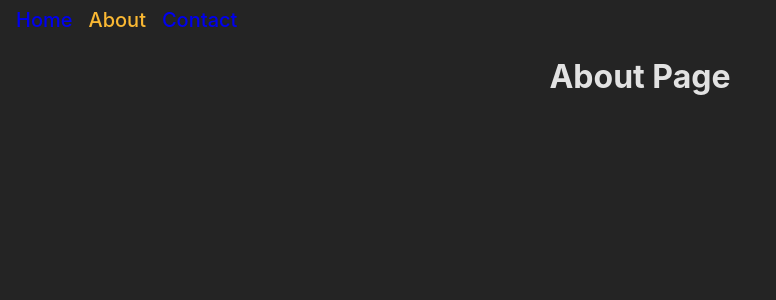
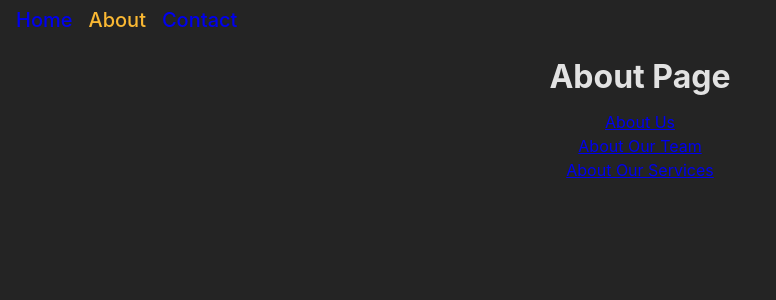
Before and after one commit to alonzojoe/react-spa-routing, a React (Vite) app: page /about in a window 1280 px wide. Shown: the top 300 px of the page, without its empty margins (0-776 px from the left). Built offline with nearby package versions, Linux system fonts and the light colour scheme.

Commit message:
implement the use of useNavigate and useParams for dynamic routes

```diff
--- a/src/components/Navbar.jsx
+++ b/src/components/Navbar.jsx
@@ -11,6 +11,7 @@ const Navbar = () => {
               isActive ? classes.active : undefined
             }
             to="/"
+            end
           >
             Home
           </NavLink>
--- a/src/pages/About.jsx
+++ b/src/pages/About.jsx
@@ -5,6 +5,17 @@ const About = () => {
   return (
     <>
       <h1>About Page</h1>
+      <ul>
+        <li>
+          <Link to="/about/Us">About Us</Link>
+        </li>
+        <li>
+          <Link to="/about/Our Team">About Our Team</Link>
+        </li>
+        <li>
+          <Link to="/about/Our Services">About Our Services</Link>
+        </li>
+      </ul>
     </>
   );
 };
--- /dev/null
+++ b/src/pages/AboutDetails.jsx
@@ -0,0 +1,18 @@
+import React from "react";
+import { useParams } from "react-router-dom";
+const AboutDetails = () => {
+  const params = useParams();
+  return (
+    <>
+      <h1>Details {params.type}</h1>
+      <p>
+        Lorem ipsum dolor sit amet consectetur adipisicing elit. Animi
+        laudantium, quae, architecto recusandae nostrum dignissimos beatae dolor
+        ut delectus impedit placeat provident pariatur quas atque perspiciatis
+        ex repudiandae! Recusandae, commodi!
+      </p>
+    </>
+  );
+};
+
+export default AboutDetails;
--- a/src/pages/Home.jsx
+++ b/src/pages/Home.jsx
@@ -1,11 +1,17 @@
-import { Link } from "react-router-dom";
+import { useNavigate } from "react-router-dom";
 import React from "react";
 
 const Home = () => {
+  const navigate = useNavigate();
+
+  const goToAbout = () => {
+    navigate("/about");
+  };
+
   return (
     <>
       <h1>My Home Page</h1>
-
+      <button onClick={goToAbout}>Navigate To About</button>
     </>
   );
 };
--- a/src/routes/index.jsx
+++ b/src/routes/index.jsx
@@ -7,6 +7,7 @@ import {
 import Home from "../pages/Home";
 import About from "../pages/About";
 import Contact from "../pages/Contact";
+import AboutDetails from "../pages/AboutDetails";
 import RootLayout from "../pages/Root";
 import NotFound from "../pages/NotFound";
 
@@ -23,6 +24,10 @@ const router = createBrowserRouter([
       {
         path: "/about",
         element: <About />,
+      },
+      {
+        path: "/about/:type",
+        element: <AboutDetails />,
       },
       {
         path: "/contact",
```
